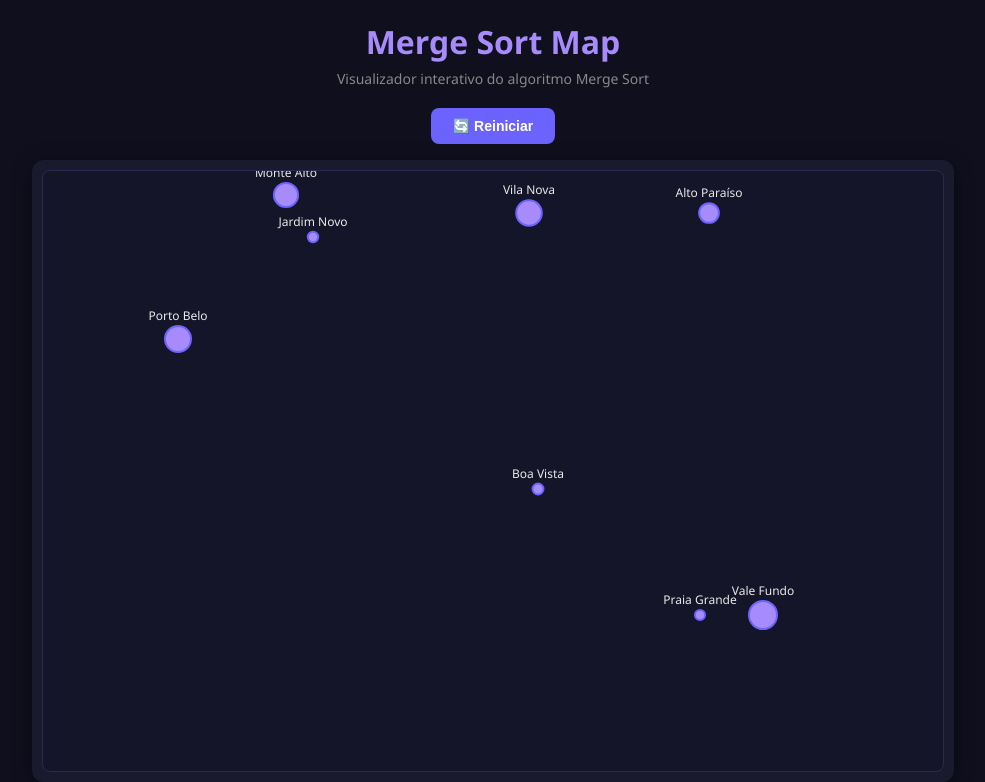
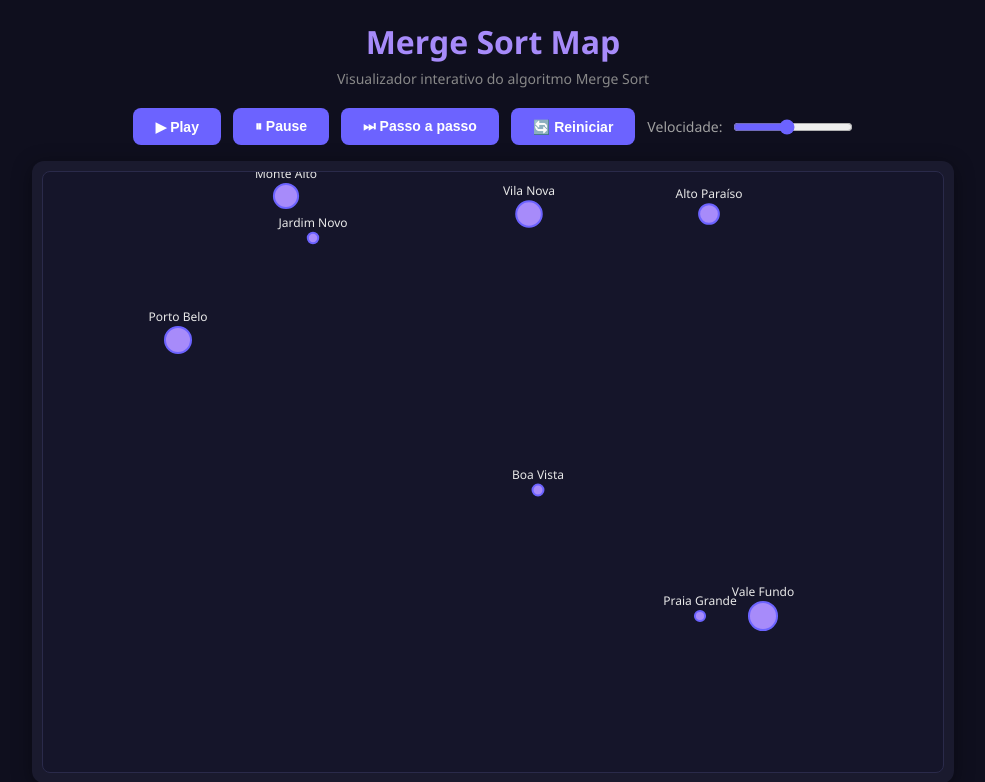
Before and after one commit to luhanfelipe/Merge-Sort-Map, a Flask app: page / in a window 1280 px wide. Shown: the top 782 px of the page, without its empty margins (147-1132 px from the left). Run offline with Flask 3, Linux system fonts and the light colour scheme.

Commit message:
feat: adiciona botoes de controle da animacao
Segunda parte da issue #5.

- index.html: adiciona botoes Play, Pause, Passo a passo e slider de velocidade.
- estilo.css: estiliza o slider e estados desabilitados dos botoes.
- Restaura o <canvas> que tinha sido removido por engano.

Testado: os 4 botoes aparecem, slider funciona visualmente.
Logica da animacao ainda nao implementada.

```diff
--- a/static/css/estilo.css
+++ b/static/css/estilo.css
@@ -87,3 +87,27 @@ canvas {
     background: #15152a;
     border: 1px solid #2a2a4a;
 }
+
+/* === Controles adicionais === */
+.velocidade-container {
+    display: flex;
+    align-items: center;
+    gap: 10px;
+    color: #a0a0a0;
+    font-size: 14px;
+}
+
+.velocidade-container input[type="range"] {
+    width: 120px;
+    accent-color: #6c63ff;
+    cursor: pointer;
+}
+
+.botao-acao:disabled {
+    opacity: 0.4;
+    cursor: not-allowed;
+}
+
+.botao-acao:disabled:hover {
+    background: #6c63ff;
+}
--- a/templates/index.html
+++ b/templates/index.html
@@ -6,6 +6,7 @@
     <title>Merge Sort Map</title>
     <link rel="stylesheet" href="{{ url_for('static', filename='css/estilo.css') }}">
 </head>
+
 <body>
     <header>
         <h1>Merge Sort Map</h1>
@@ -14,7 +15,15 @@
 
     <main>
         <div class="controles">
-            <button id="btn-reiniciar">🔄 Reiniciar</button>
+            <button id="btn-play" class="botao-acao">▶ Play</button>
+            <button id="btn-pause" class="botao-acao">⏸ Pause</button>
+            <button id="btn-passo" class="botao-acao">⏭ Passo a passo</button>
+            <button id="btn-reiniciar" class="botao-acao">🔄 Reiniciar</button>
+
+            <div class="velocidade-container">
+                <label for="slider-velocidade">Velocidade:</label>
+                <input type="range" id="slider-velocidade" min="1" max="10" value="5">
+            </div>
         </div>
 
         <div class="mapa-container">
@@ -35,5 +44,7 @@
             }
         });
     </script>
+
 </body>
+
 </html>
```
